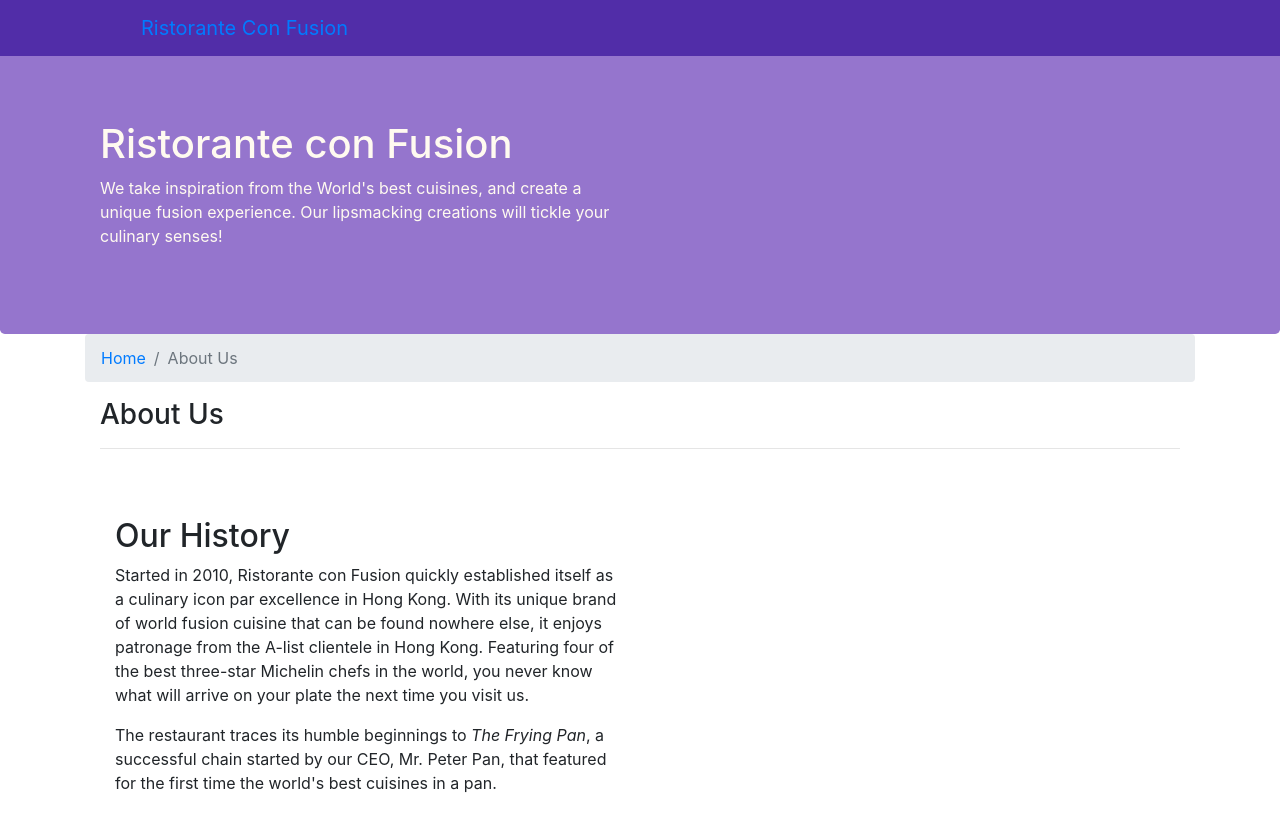
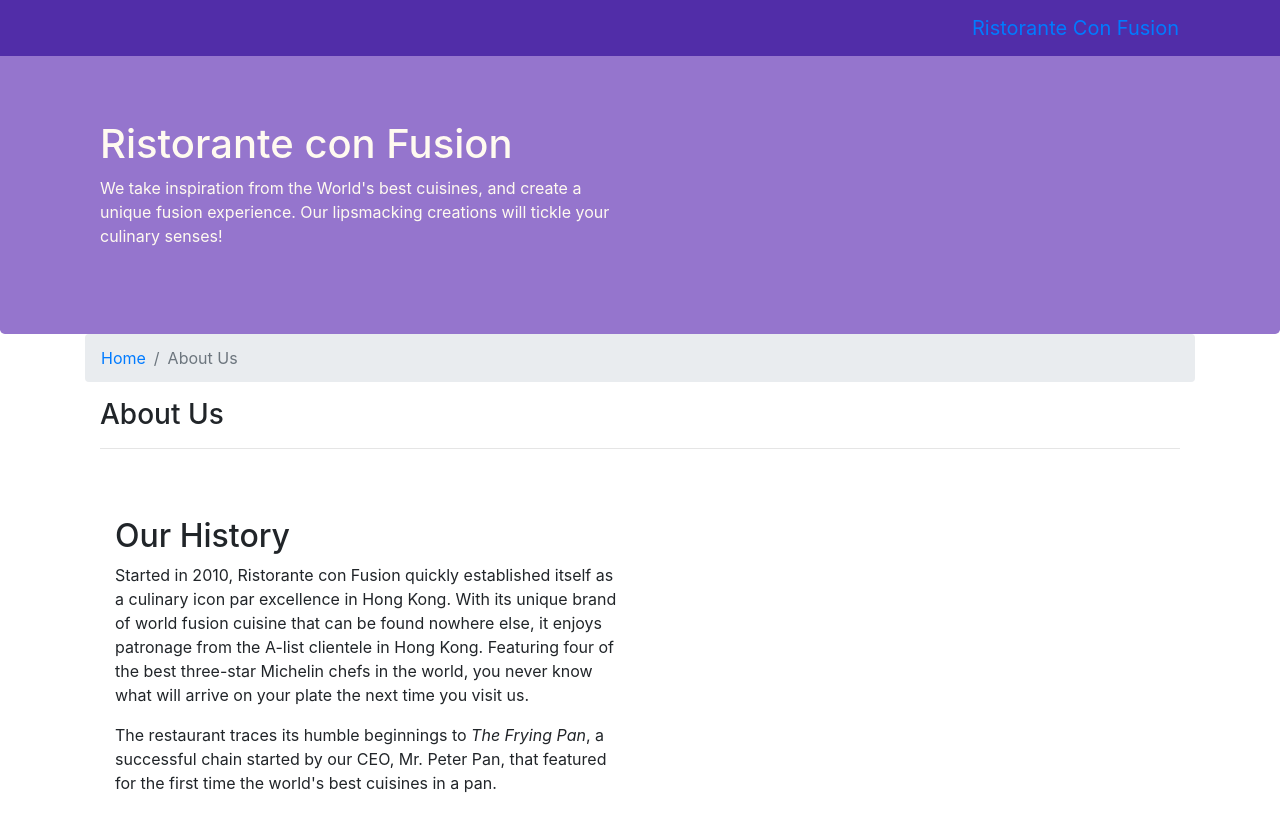
Before and after one commit to TylerMancl/Bootstrap4, a website: page aboutus.html in a window 1280 px wide. Shown: the top 814 px of the page. Drawn offline with nearby package versions, Linux system fonts and the light colour scheme.

Commit message:
Updated Nav Spaces

```diff
--- a/aboutus.html
+++ b/aboutus.html
@@ -20,7 +20,7 @@
                         <button class="navbar-toggler" type="button" data-toggle="collapse" data-target="#Navbar">
                                 <span class="navbar-toggler-icon"></span>
                         </button>
-                   <a class="navbar-brand mr-auto" href="#">Ristorante Con Fusion</a>
+                   <a class="navbar-brand" href="#">Ristorante Con Fusion</a>
                    <div class="collapse navbar-collapse" id="Navbar">
                        <ul class="navbar-nav mr-auto">
                             <li class="nav-item"><a class="nav-link" href="./index.html"><span class="fa fa-home fa-lg"></span> Home</a></li>
```
Also changed, not shown: index.html (+1 -1 lines).
